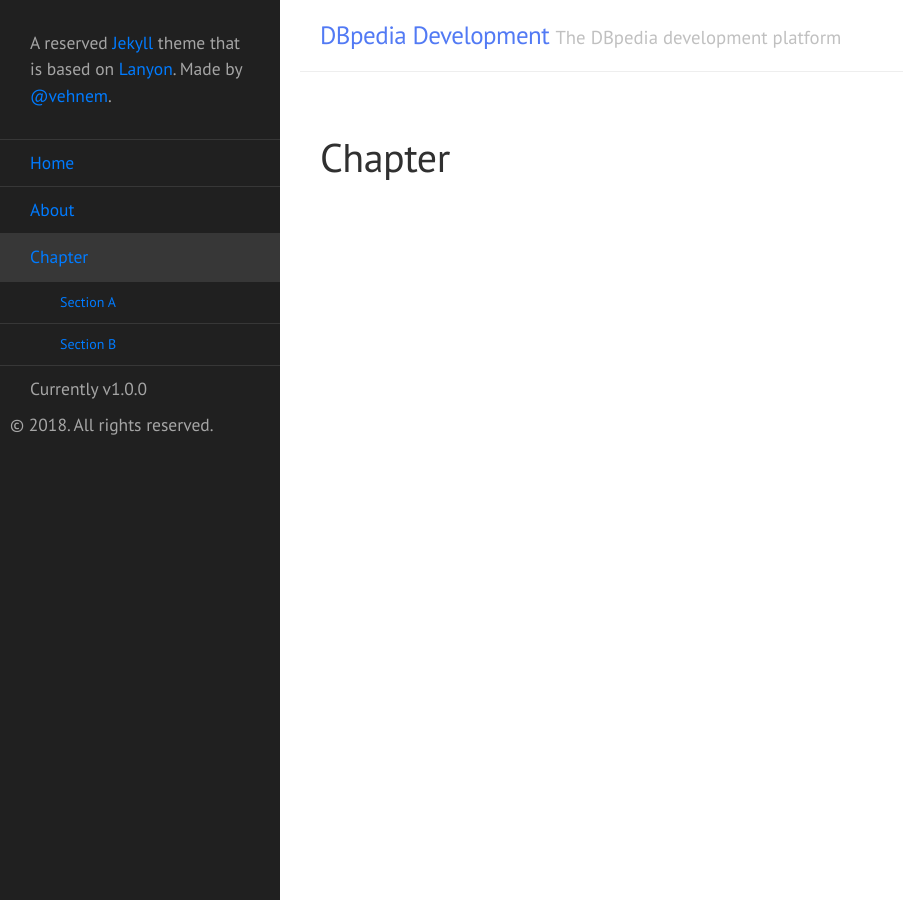
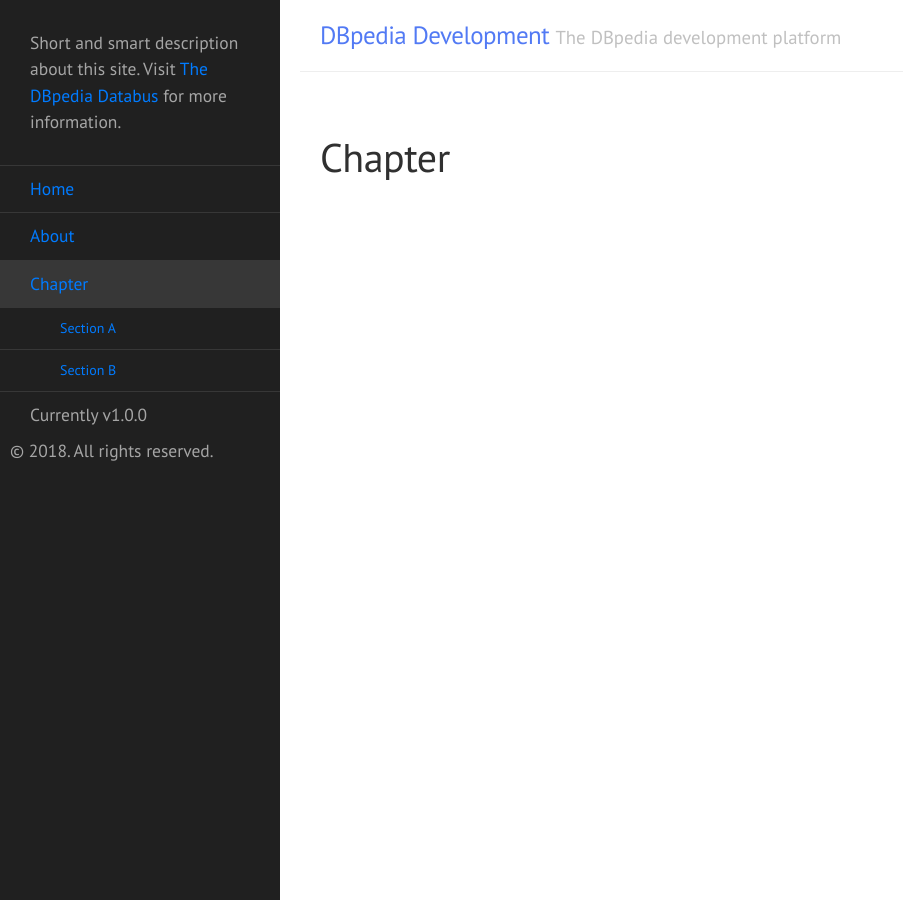
Before and after one commit to dbpedia/dev.dbpedia.org, a Jekyll site: the page built from chapter.md, in a window 1280 px wide. Shown: the whole page, without its empty margins (0-903 px from the left). Built offline with Jekyll 4.4.1, drawn with Linux system fonts in a browser that asks for light colours.

Commit message:
Description update

```diff
--- a/_config.yml
+++ b/_config.yml
@@ -4,8 +4,7 @@
 title:               DBpedia Development
 tagline:             'The DBpedia development platform'
 url:                 'http://dev.dbpedia.org'
-description:         'A reserved <a href="http://jekyllrb.com" target="_blank">Jekyll</a> theme that is based on <a href="http://lanyon.getpoole.com/" target="_blank">Lanyon</a>. Made by <a
-href="" target="_blank">@vehnem</a>.'
+description:          'Short and smart description about this site. Visit <a href="https://wiki.dbpedia.org/blog/dbpedia-databus-%E2%80%93-transforming-linked-data-networked-data-economy" target="_blank">The DBpedia Databus</a> for more information.'
 baseurl:             'http://dev.dbpedia.org'
 
 permalink:           pretty
```
Also changed, not shown: 1 other file.
